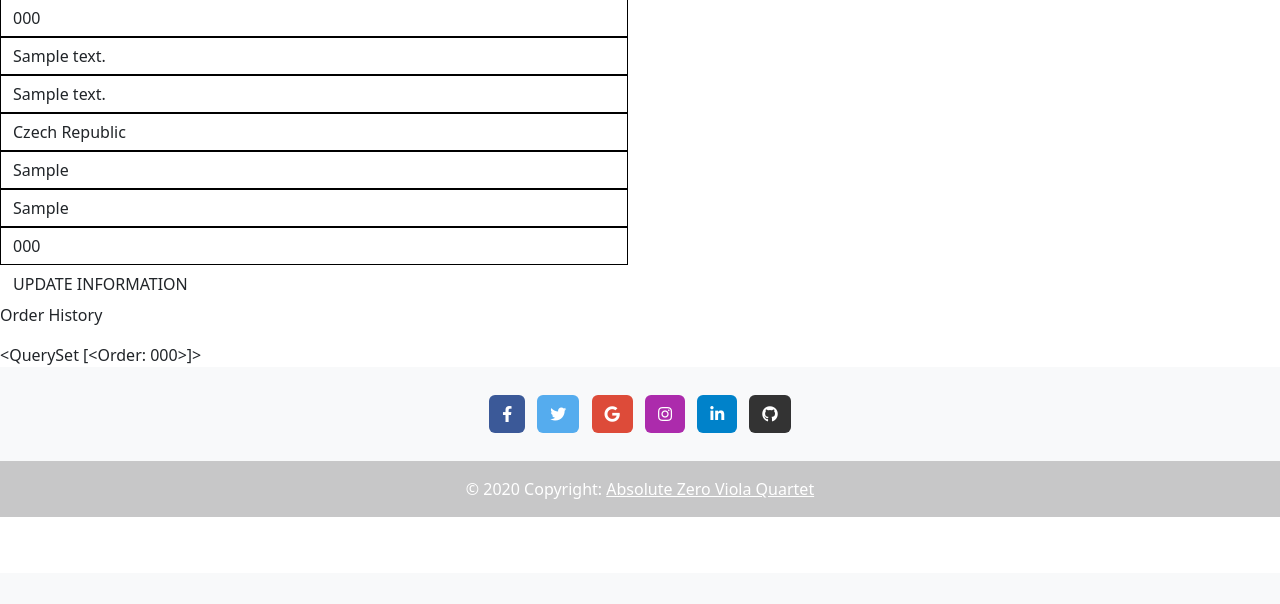
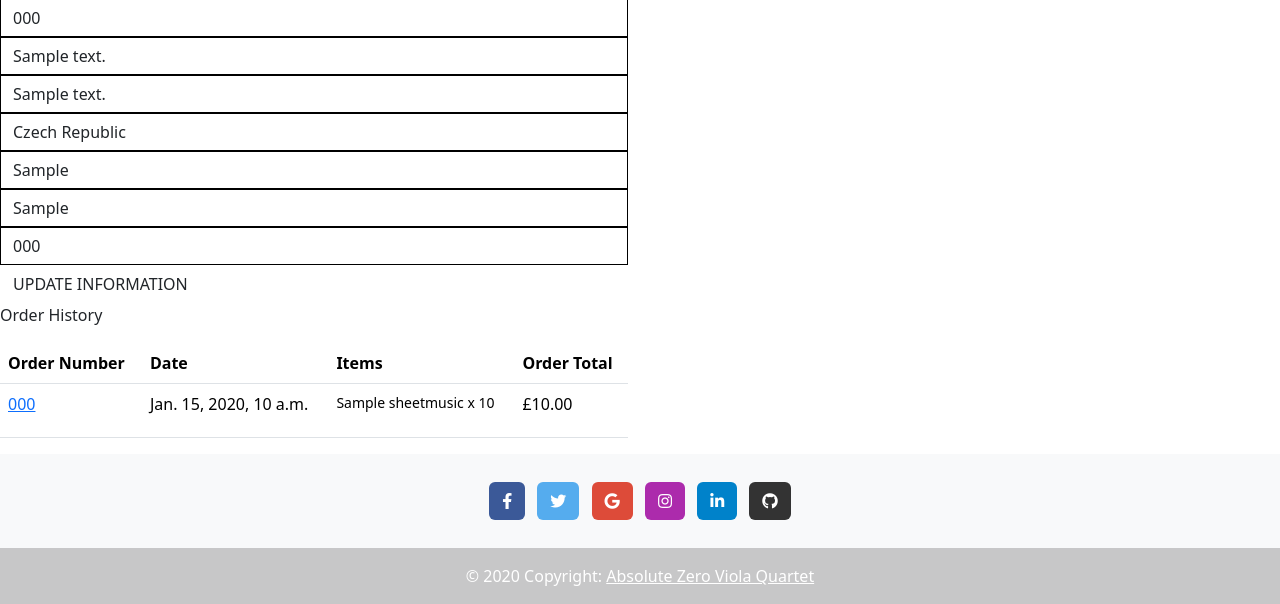
Before and after one commit to siondawson/milestone-project-4, a Django app: page /profile/ in a window 1280 px wide. Shown: the part 227-831 px from the top of the page. Before the commit the page ends 744 px from the top, so only its background shows below. Run offline with Django 3.2, Linux system fonts and the light colour scheme; a user stored in the database is signed in; tables that the repository leaves empty hold one stand-in row (values such as "Sample post"); some libraries are stand-ins or nearby versions.

Commit message:
order history causing reversematcherror with order_number

```diff
--- a/checkout/admin.py
+++ b/checkout/admin.py
@@ -11,7 +11,7 @@ class OrderAdmin(admin.ModelAdmin):
 
     readonly_fields = ('order_number', 'date', 'grand_total', 'original_basket', 'stripe_pid')
 
-    fields = ('order_number', 'date', 'full_name',
+    fields = ('order_number', 'user_profile', 'date', 'full_name',
               'email', 'phone_number', 'country',
               'postcode', 'town_or_city', 'street_address1',
               'street_address2', 'county', 'grand_total',
--- a/checkout/templates/checkout/checkout_success.html
+++ b/checkout/templates/checkout/checkout_success.html
@@ -64,4 +64,9 @@
             </div>
         </div>
     </div>
+    {% if from_profile %}
+        <a class="btn btn-info" href="{% url 'profile' %}">Back to profile</a>
+    {% else %}
+        <h2>LATEST DEALS</h2>
+    {% endif %}
 {% endblock %}
--- a/profiles/templates/profiles/profile.html
+++ b/profiles/templates/profiles/profile.html
@@ -35,7 +35,39 @@
     <div class="row">
         <div class="col-12 col-lg-6">
             <p>Order History</p>
-            {{ orders }}
+            <div class="table-responsive">
+                <table class="table">
+                  <thead>
+                    <tr>
+                        <th>Order Number</th>
+                        <th>Date</th>
+                        <th>Items</th>
+                        <th>Order Total</th>
+                    </tr>
+                  </thead>
+                  <tbody>
+                    {% for order in orders %}
+                        <tr>
+                            <td>
+                                <a href="{% url 'order_history' order.order_number %}"
+                                title="{{ order.order_number }}">
+                                    {{ order.order_number|truncatechars:6 }}
+                                </a>
+                            </td>
+                            <td>{{ order.date }}</td>
+                            <td>
+                                <ul class="list-unstyled">
+                                    {% for item in order.lineitems.all %}
+                                        <li class="small">{{ item.sheetmusic.name }} x {{ item.quantity }}</li>
+                                    {% endfor %}
+                                </ul>
+                            </td>
+                            <td>£{{ order.grand_total }}</td>
+                        </tr>
+                    {% endfor %}
+                  </tbody>
+                </table>
+              </div>
         </div>
     </div>
 {% endblock %}
--- a/profiles/urls.py
+++ b/profiles/urls.py
@@ -4,5 +4,6 @@ from . import views
 
 urlpatterns = [
     path('', views.profile, name='profile'),
+    path('<order_history>/<order_number>', views.order_history, name='order_history'),
 
 ]
--- a/profiles/views.py
+++ b/profiles/views.py
@@ -3,6 +3,8 @@ from django.contrib import messages
 
 from .models import UserProfile
 from .forms import UserProfileForm
+
+from checkout.models import Order
 
 def profile(request):
     """display users profile"""
@@ -25,3 +27,17 @@ def profile(request):
     }
 
     return render(request, template, context)
+
+
+def order_history(request, order_number):
+    order = get_object_or_404(Order, order_number=order_number)
+
+    messages.info(request, (f'This is a past confirmation for order number {order_number}, a confirmation was sent on the order date.'))
+
+    template = 'checkout/checkout_success.html'
+    context = {
+        'order': order,
+        'from_profile': True,
+    }
+
+    return request(request, template, context)
```
Also changed, not shown: checkout/views.py (+24 -0 lines).
